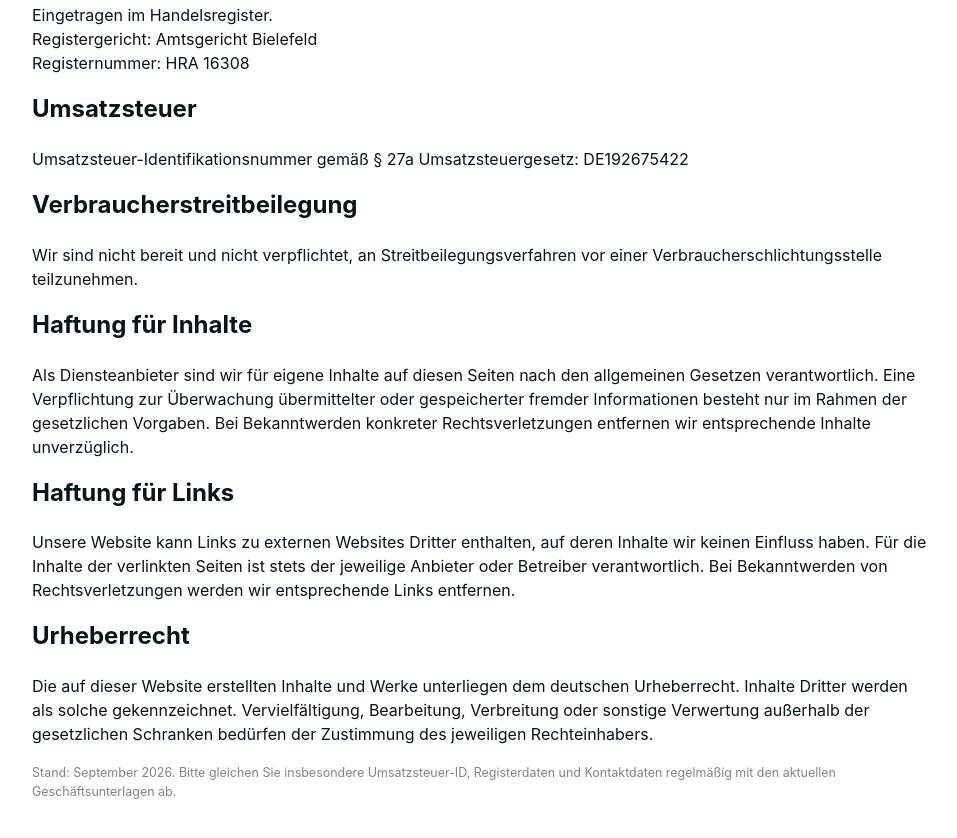
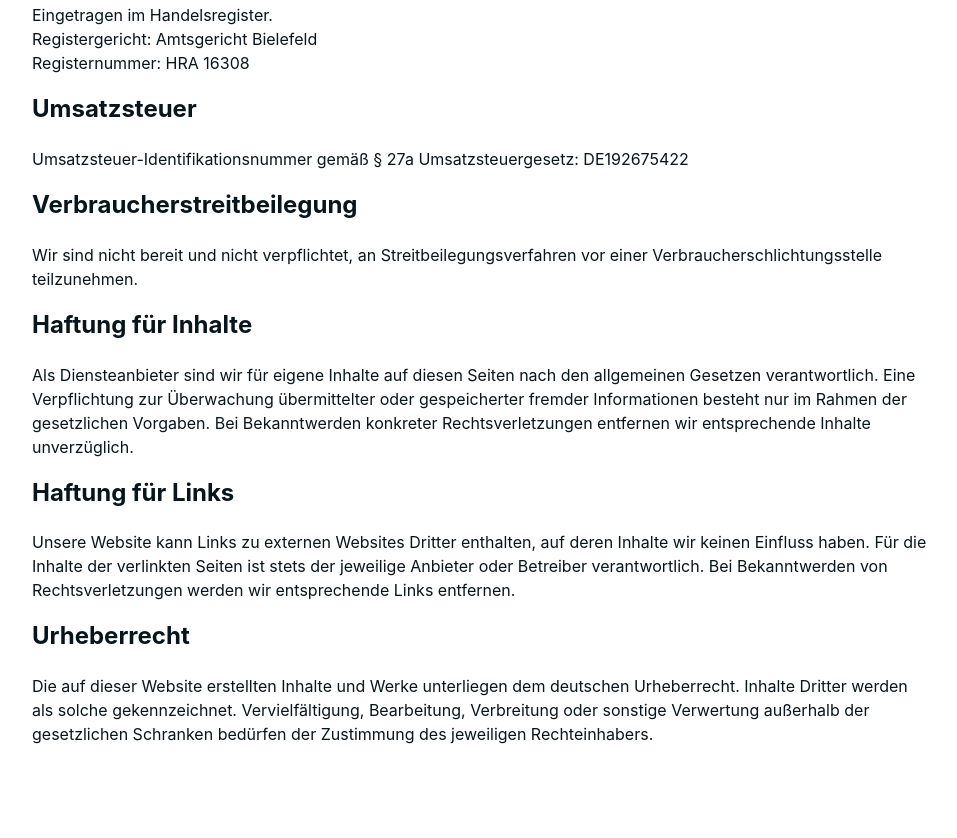
Before and after one commit to 4zhfgjk9zb-dev/AS-Automobile-Bielefeld.de, a website: page impressum.html in a window 1280 px wide. Shown: the part 697-1535 px from the top of the page, without its empty margins (158-1115 px from the left). Drawn offline with Linux system fonts and the light colour scheme.

Commit message:
Internen Hinweis aus Impressum entfernen

```diff
--- a/impressum.html
+++ b/impressum.html
@@ -70,11 +70,6 @@
         oder sonstige Verwertung außerhalb der gesetzlichen Schranken bedürfen der Zustimmung des
         jeweiligen Rechteinhabers.
       </p>
-
-      <p class="fineprint">
-        Stand: September 2026. Bitte gleichen Sie insbesondere Umsatzsteuer-ID, Registerdaten und
-        Kontaktdaten regelmäßig mit den aktuellen Geschäftsunterlagen ab.
-      </p>
     </div>
   </main>
 </body>
```
